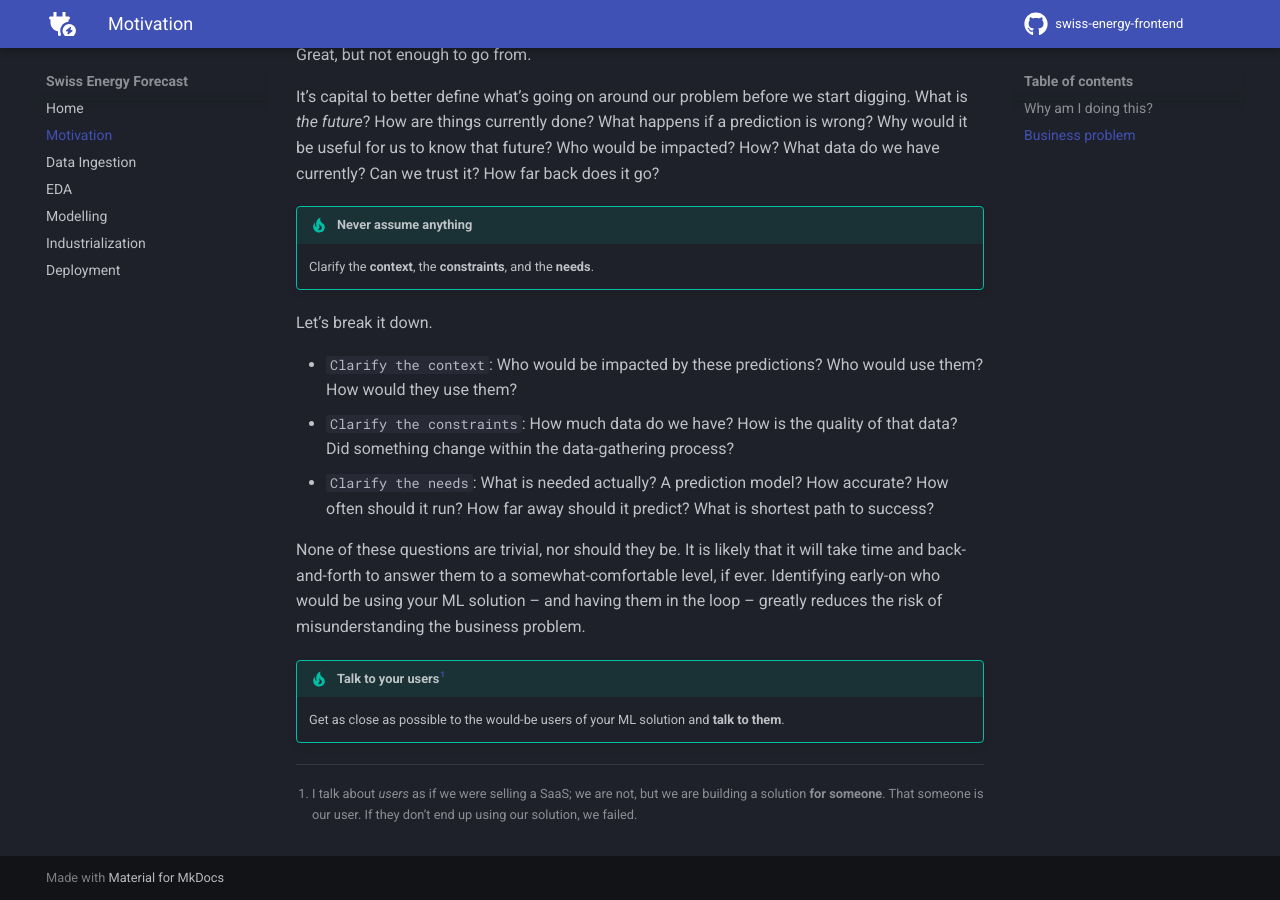
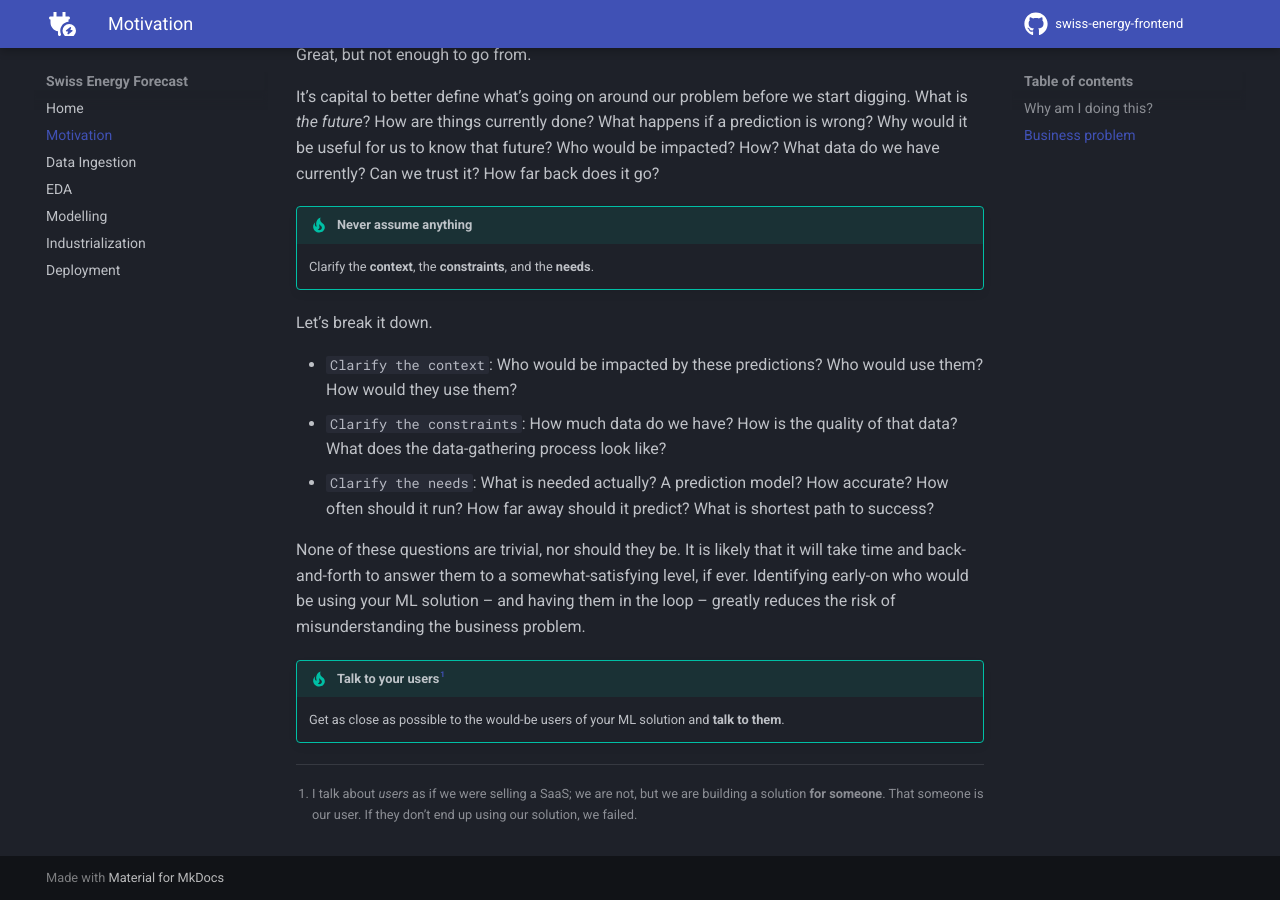
Before and after one commit to arthurgassner/swissenergy-frontend, an MkDocs documentation site: the page built from docs/motivation.md, in a window 1280 px wide and 900 px high, scrolled down 1228 px. Built offline with MkDocs 1.6.1 and Material for MkDocs 9.7.7, drawn with Linux system fonts in a browser that asks for light colours; a script that is not in the unit is left out; comment, search, counter and statistics services are not loaded.

Commit message:
Update .md

```diff
--- a/docs/motivation.md
+++ b/docs/motivation.md
@@ -36,10 +36,10 @@ What is _the future_? How are things currently done? What happens if a predictio
 Let's break it down.
 
 - `Clarify the context`: Who would be impacted by these predictions? Who would use them? How would they use them?
-- `Clarify the constraints`: How much data do we have? How is the quality of that data? Did something change within the data-gathering process?
+- `Clarify the constraints`: How much data do we have? How is the quality of that data? What does the data-gathering process look like?
 - `Clarify the needs`: What is needed actually? A prediction model? How accurate? How often should it run? How far away should it predict? What is shortest path to success?
 
-None of these questions are trivial, nor should they be. It is likely that it will take time and back-and-forth to answer them to a somewhat-comfortable level, if ever. Identifying early-on who would be using your ML solution -- and having them in the loop -- greatly reduces the risk of misunderstanding the business problem.
+None of these questions are trivial, nor should they be. It is likely that it will take time and back-and-forth to answer them to a somewhat-satisfying level, if ever. Identifying early-on who would be using your ML solution -- and having them in the loop -- greatly reduces the risk of misunderstanding the business problem.
 
 !!! tip "Talk to your users[^1]"
     Get as close as possible to the would-be users of your ML solution and **talk to them**.
```
